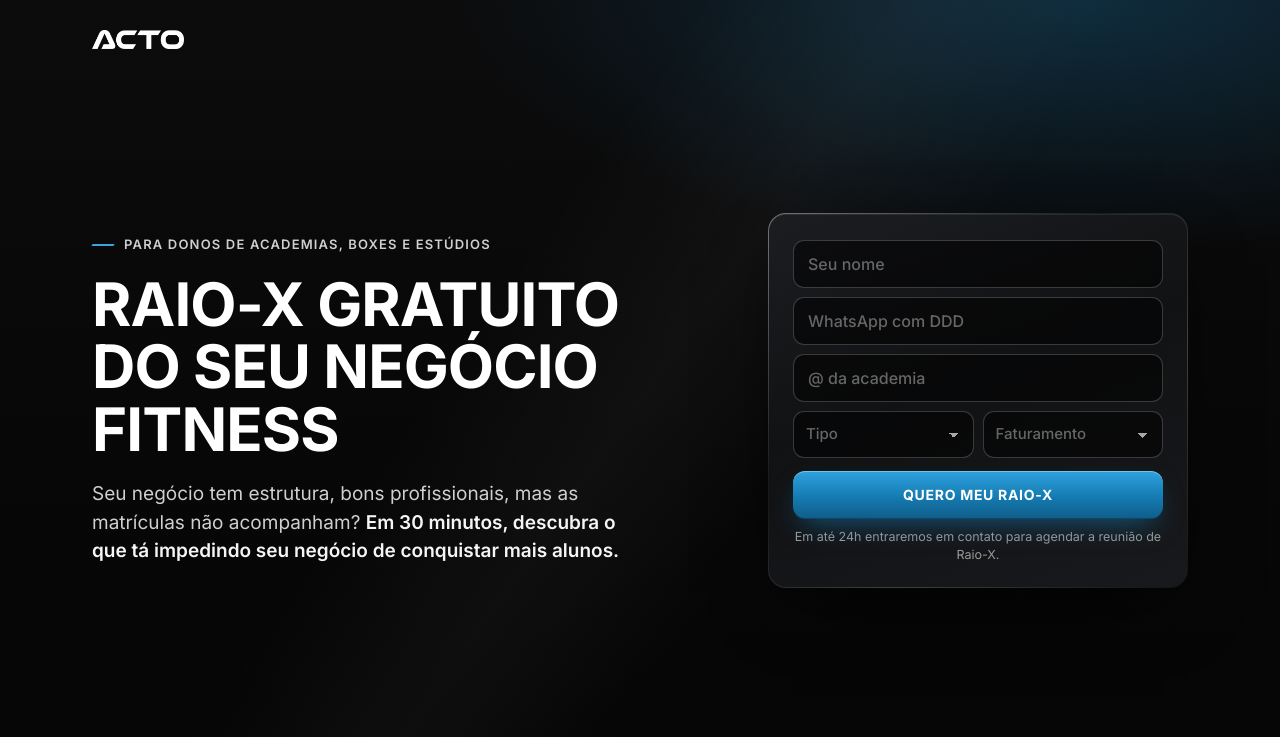
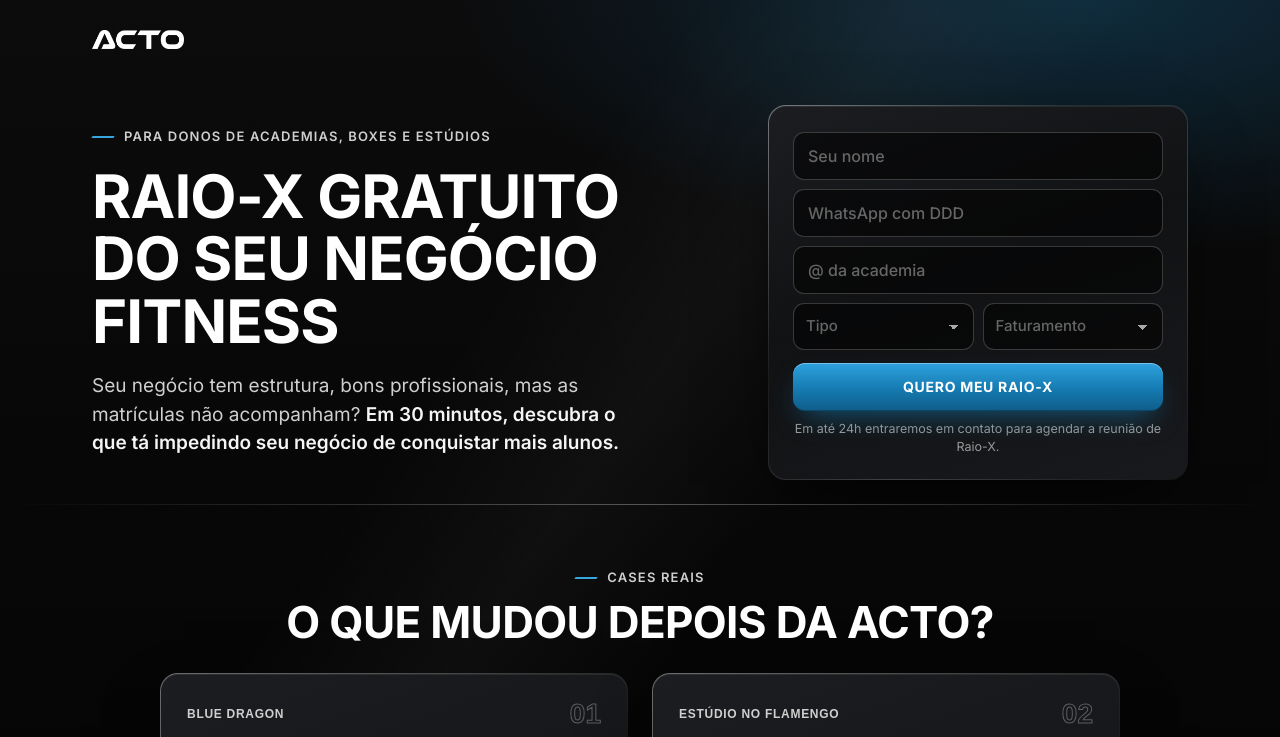
Before and after one commit to actomarketingesportivo/acto-site, a plain HTML site: page index.html in a window 1280 px wide. Shown: the top 737 px of the page. Drawn offline with Linux system fonts and the light colour scheme; a web font is replaced by a local one.

Commit message:
LP: tira o vazio na tela do computador

```diff
--- a/index.html
+++ b/index.html
@@ -149,10 +149,10 @@ footer a{text-decoration:none;color:var(--muted)}
 /* ================= Computador ================= */
 @media (min-width:980px){
   .wrap{padding:0 32px}
-  .hero{min-height:100vh;min-height:100svh;padding:30px 0 48px;display:flex}
+  .hero{padding:30px 0 24px;display:flex}
   .hero > .wrap{display:flex;flex-direction:column}
   .logo{width:92px}
-  .hero-grid{flex:1;grid-template-columns:minmax(0,1fr) 420px;align-items:center;gap:48px;margin-top:0}
+  .hero-grid{flex:1;grid-template-columns:minmax(0,1fr) 420px;align-items:center;gap:48px;margin-top:56px}
   .hero-copy{max-width:560px}
   .eyebrow{font-size:13px}
   .hero h1{font-size:54px;margin:18px 0 20px}
@@ -161,7 +161,7 @@ footer a{text-decoration:none;color:var(--muted)}
   .photo-desk{display:block;position:absolute;left:50%;top:-70px;width:400px;transform:translateX(-46%);z-index:0}
   .hero-copy{align-self:center}
   .form-card{padding:26px 24px 22px}
-  .cases{padding:90px 0 80px}
+  .cases{padding:64px 0 80px}
   .case-grid{grid-template-columns:1fr 1fr;gap:24px;align-items:start}
   .case{padding:26px 26px 28px}
 }
```
